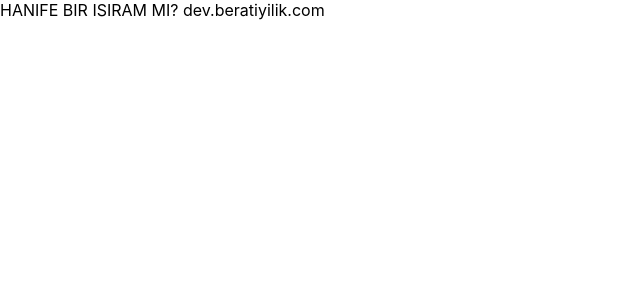
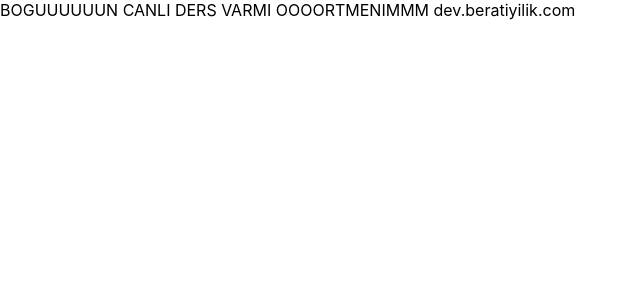
Before and after one commit to beratiyilik/dev.beratiyilik.com, a Next.js app: page / in a window 1280 px wide. Shown: the top 300 px of the page, without its empty margins (0-640 px from the left). Built offline with nearby package versions, Linux system fonts and the light colour scheme.

Commit message:
deploy test 27

```diff
--- a/pages/index.tsx
+++ b/pages/index.tsx
@@ -25,7 +25,7 @@ const Home: NextPage = () => {
   const error: Error = result.error;
   return (
     <div >
-      {`HANIFE BIR ISIRAM MI? ${data?.name}`}
+      {`BOGUUUUUUN CANLI DERS VARMI OOOORTMENIMMM ${data?.name}`}
     </div>
   )
 }
```
Also changed, not shown: 1 other file (tests, documents, lock files or other folders).
